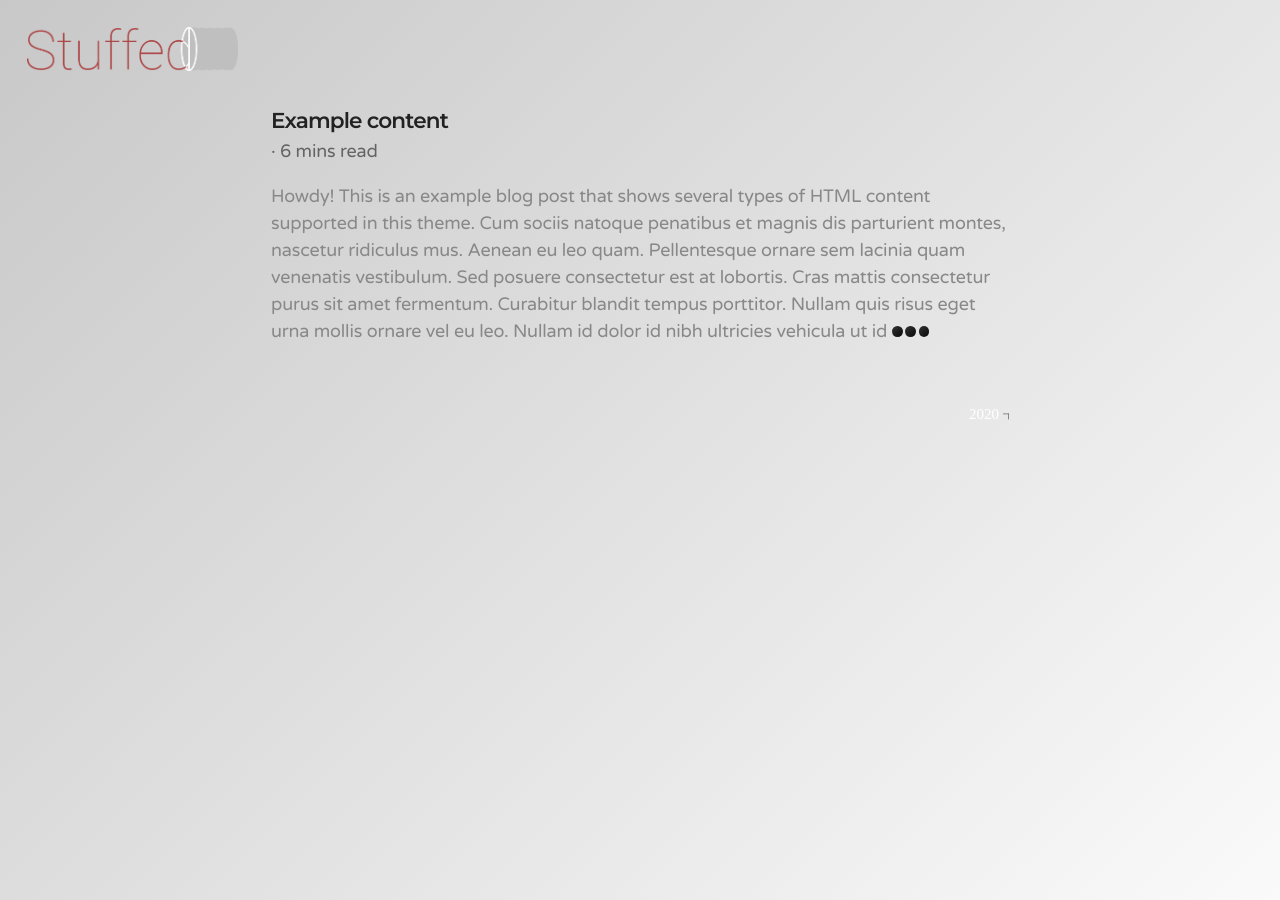
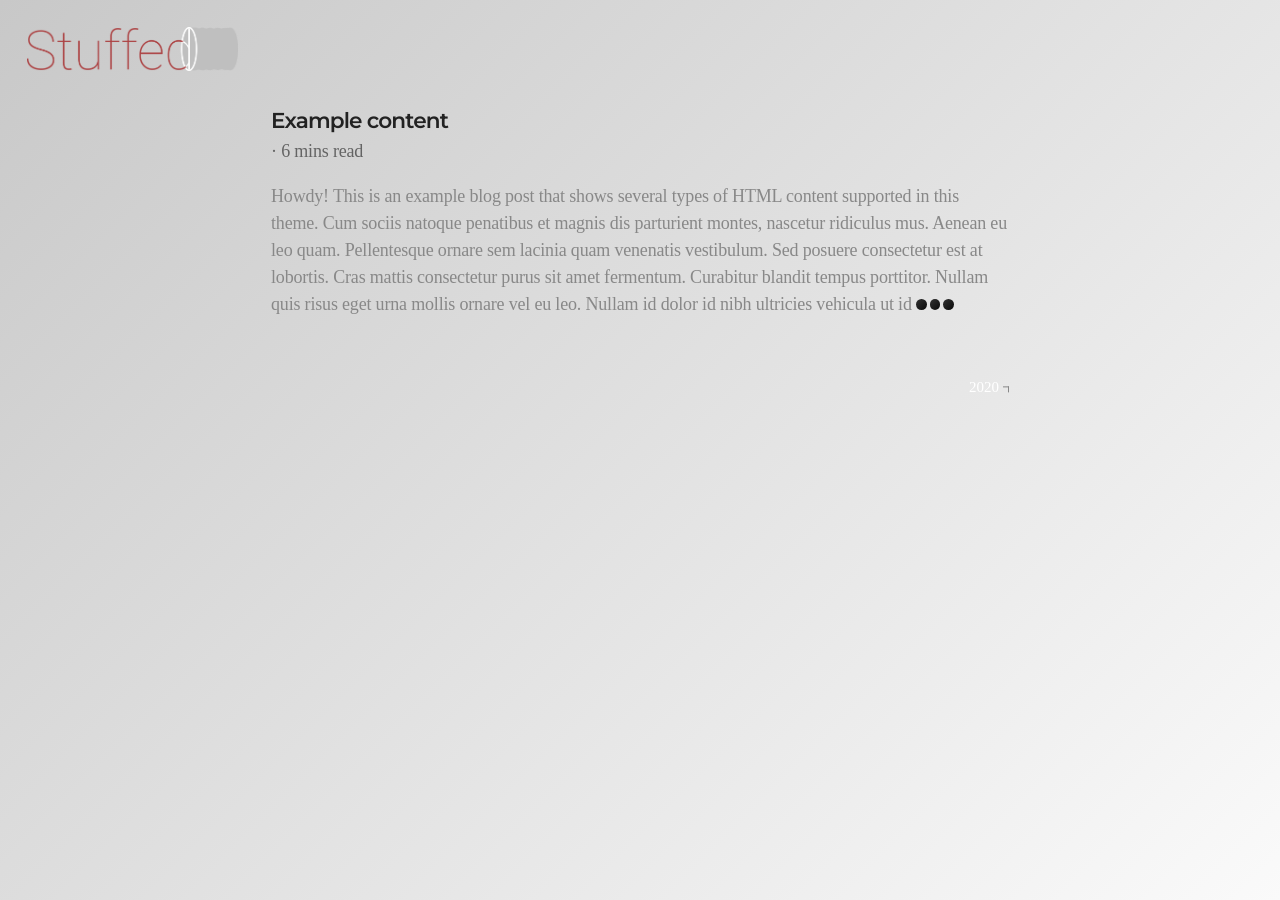
Before and after one commit to stuffedcan/stuffedcan.github.io, a Jekyll site: the page built from index.html, in a window 1280 px wide. Built offline with Jekyll 4.4.1, drawn with Linux system fonts in a browser that asks for light colours; the list of posts is cut into pages by our own code.

Commit message:
Update _posts.scss

```diff
--- a/_sass/_posts.scss
+++ b/_sass/_posts.scss
@@ -2,9 +2,9 @@
 .post {
   margin-top: 4em;
   //margin-bottom: 4em;
-  font-family: "Varela Round",Arial,sans-serif;
+  //font-family: "Varela Round",Arial,sans-serif;
   font-style: normal;
-  font-weight: 400;
+  //font-weight: 400;
   letter-spacing: -0.01em;
 }
 
```
